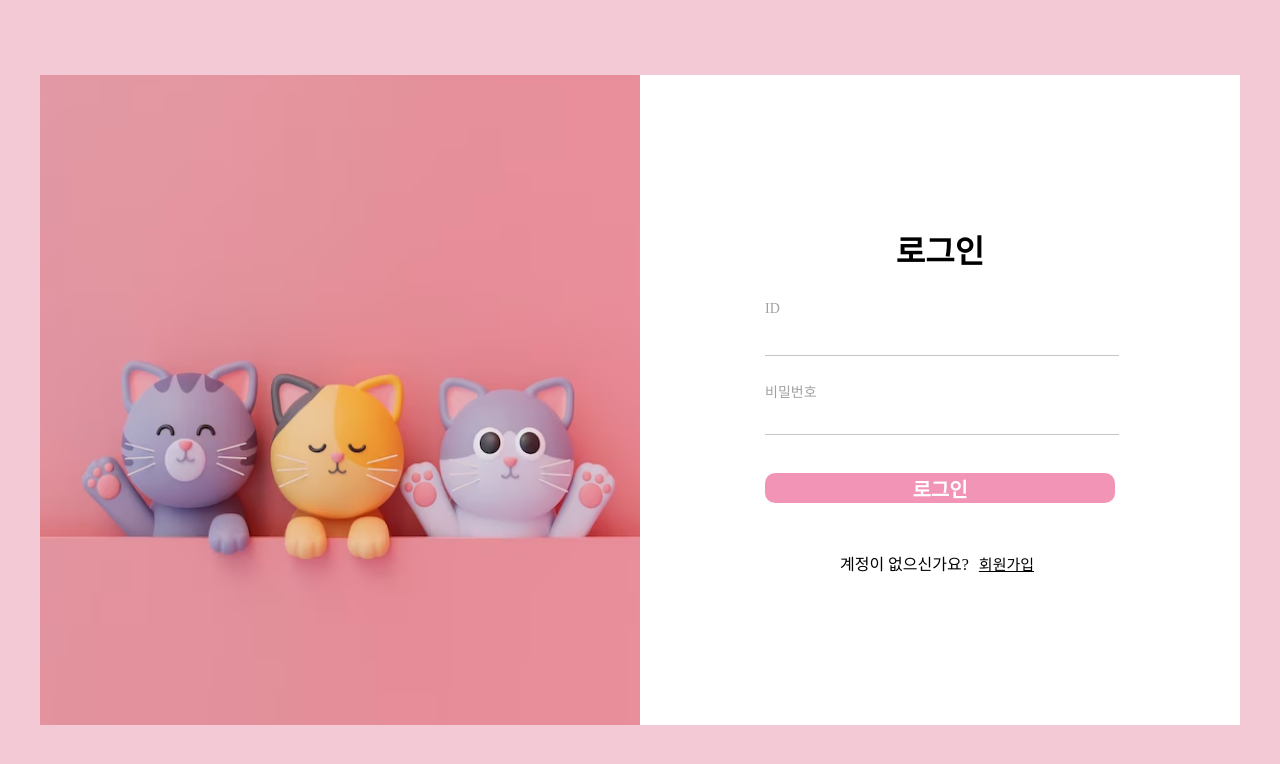
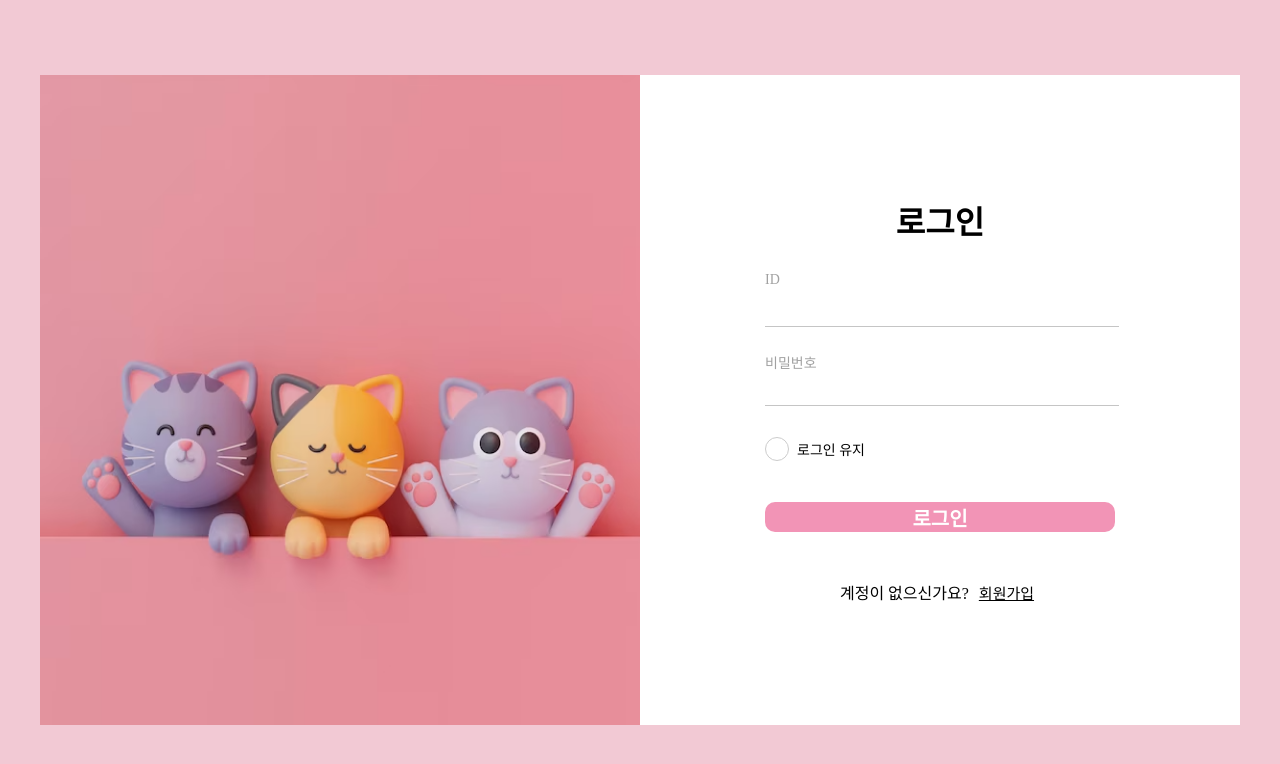
Before and after one commit to ftery0/REACT, a React (Create React App) app in the folder STUDY/Login/: page / in a window 1280 px wide. Shown: the top 764 px of the page. Built offline with nearby package versions, Linux system fonts and the light colour scheme.

Commit message:
feat :: 로그인 유지 추가

```diff
--- a/STUDY/Login/src/components/Login/Login.css
+++ b/STUDY/Login/src/components/Login/Login.css
@@ -147,10 +147,55 @@ form {
   0% {opacity: 0;}
   100%{opacity: 1;}
 }
-.username{
-  position: absolute;
-  right: 0;
-  top: 0;
-  width: 100px;
-  height: 100px;
+
+.KeppLogin{
+  width: 100%;
+    height: 30px;
+    display: flex;
+    -webkit-box-align: center;
+    align-items: center;
+    -webkit-box-pack: start;
+    justify-content: start;
+    column-gap: 8px;
 }
+.OLogin{
+    width: 22px;
+    height: 22px;
+    border-radius: 100%;
+    border: 0.1rem solid rgb(204, 204, 204);
+    cursor: pointer;
+    display: flex;
+    -webkit-box-align: center;
+    align-items: center;
+    -webkit-box-pack: center;
+    justify-content: center;
+}
+.KeppLogin > p{
+  font-size: 14px;
+}
+.openLogin{
+  width: 22px;
+  height: 22px;
+  border-radius: 100%;
+  border: 0.1rem solid rgb(0, 103, 188);
+  cursor: pointer;
+  display: flex;
+  -webkit-box-align: center;
+  align-items: center;
+  -webkit-box-pack: center;
+  justify-content: center;
+}
+.Icon{
+  width: 18px;
+    height: 18px;
+    display: flex;
+    -webkit-box-align: center;
+    align-items: center;
+    -webkit-box-pack: center;
+    justify-content: center;
+    color: rgb(0, 103, 188);
+}
+.Icon >img{
+  width: 13px;
+  height: 13px;
+}
--- a/STUDY/Login/src/components/Login/Login.jsx
+++ b/STUDY/Login/src/components/Login/Login.jsx
@@ -4,11 +4,19 @@ import { loginUser } from "../../constants/Login/Login";
 import { showToast } from "../../constants/Swal/Swal_alert";
 import { useNavigate } from "react-router-dom";
 import LOGO from "../../assets/img/Lofo.png";
+import CheckIcon from "../../assets/img/check.png";
+import axiosInstance from '../../lib/axiosInstance';
+import Cookies from "js-cookie";
 
 export default function Login() {
   const [id, setId] = useState("");
   const [password, setPassword] = useState("");
+  const [LgoinKeep, setLoginKeep] = useState(false);
   const navigate = useNavigate();
+
+  const LoginIcon = () => {
+    setLoginKeep((prev) => !prev);
+  };
 
   // 유효성 검사
   const lookingForNum = (e) => {
@@ -25,11 +33,15 @@ export default function Login() {
 
   const handleLogin = async () => {
     try {
-      const success = await loginUser(id, password);
+      const response = await axiosInstance.post('/login', { id, password });
+      const success = loginUser(id,password);
+      const {accessToken, refreshToken } = response.data;
       if (success) {
-        showToast("success", "로그인 성공");
-        navigate("/main");
-      } else{
+        showToast('success', '로그인 성공');
+        localStorage.setItem('accessToken', accessToken);
+        Cookies.set('refreshToken', refreshToken); // Save refresh token in cookies
+        navigate('/main');
+      } else {
         showToast("warning", "로그인 실패");
       }
     } catch (error) {
@@ -41,11 +53,11 @@ export default function Login() {
   return (
     <div className="Login">
       <div className="login-group">
-        <div class="logo">
-          <img src={LOGO} />
+        <div className="logo">
+          <img src={LOGO} alt="Logo" />
         </div>
         <div className="sc-breuTDiVspsI">
-          <div class="Main_FR">
+          <div className="Main_FR">
             <form action="" className="login_form">
               <h1>로그인</h1>
               <div className="loginid">
@@ -67,12 +79,26 @@ export default function Login() {
                 />
               </div>
 
+              <div className="KeppLogin">
+                <div
+                  className={LgoinKeep ? "openLogin" : "OLogin"}
+                  onClick={LoginIcon}
+                >
+                  {LgoinKeep && (
+                    <div className="Icon">
+                      <img src={CheckIcon} alt="" />
+                    </div>
+                  )}
+                </div>
+                <p className="KeppLoginText">로그인 유지</p>
+              </div>
               <input
                 type="button"
                 className="submit"
                 value="로그인"
                 onClick={handleLogin}
               />
+
               <div className="signup-link">
                 <p>
                   계정이 없으신가요?{" "}
```
Also changed, not shown: STUDY/Login/src/assets/img/check.png (added).
